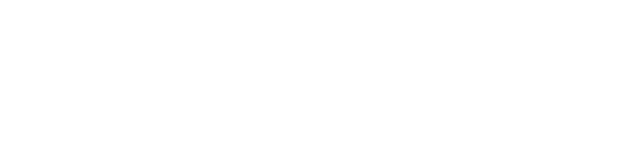
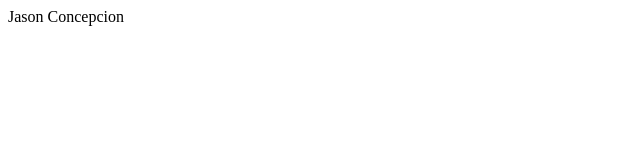
Before and after one commit to jason2893/bootcam-frontend-jcb, a plain HTML site: page 01FrontEnd/index.html in a window 1280 px wide. Shown: the whole page, without its empty margins (0-640 px from the left). Drawn offline with Linux system fonts and the light colour scheme.

Commit message:
semana01 codigos gith

```diff
--- a/index.html
+++ b/01FrontEnd/index.html
@@ -6,6 +6,6 @@
     <title>Document</title>
 </head>
 <body>
-
+    Jason Concepcion
 </body>
 </html>
```
Also changed, not shown: 2 other files.
